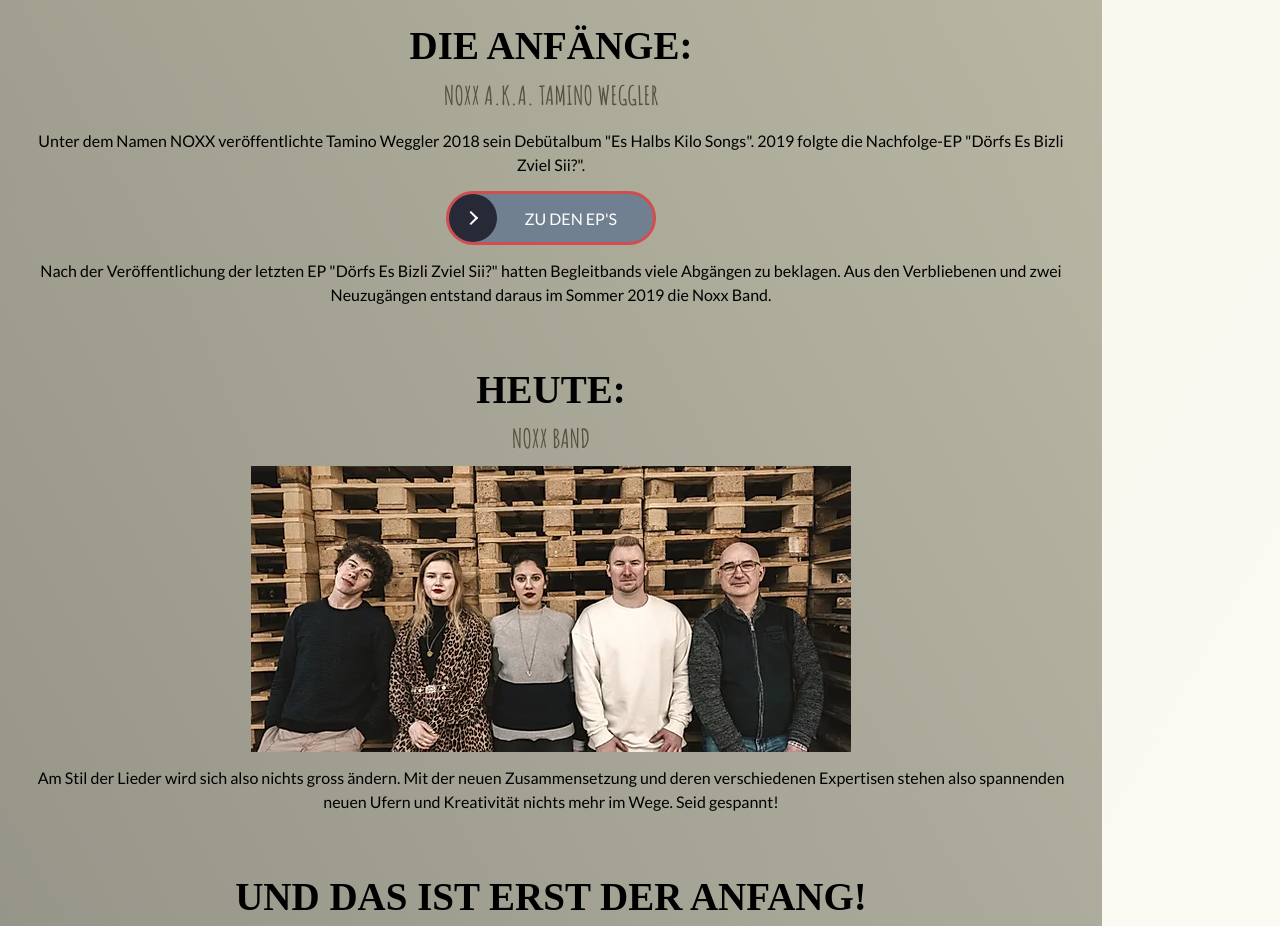
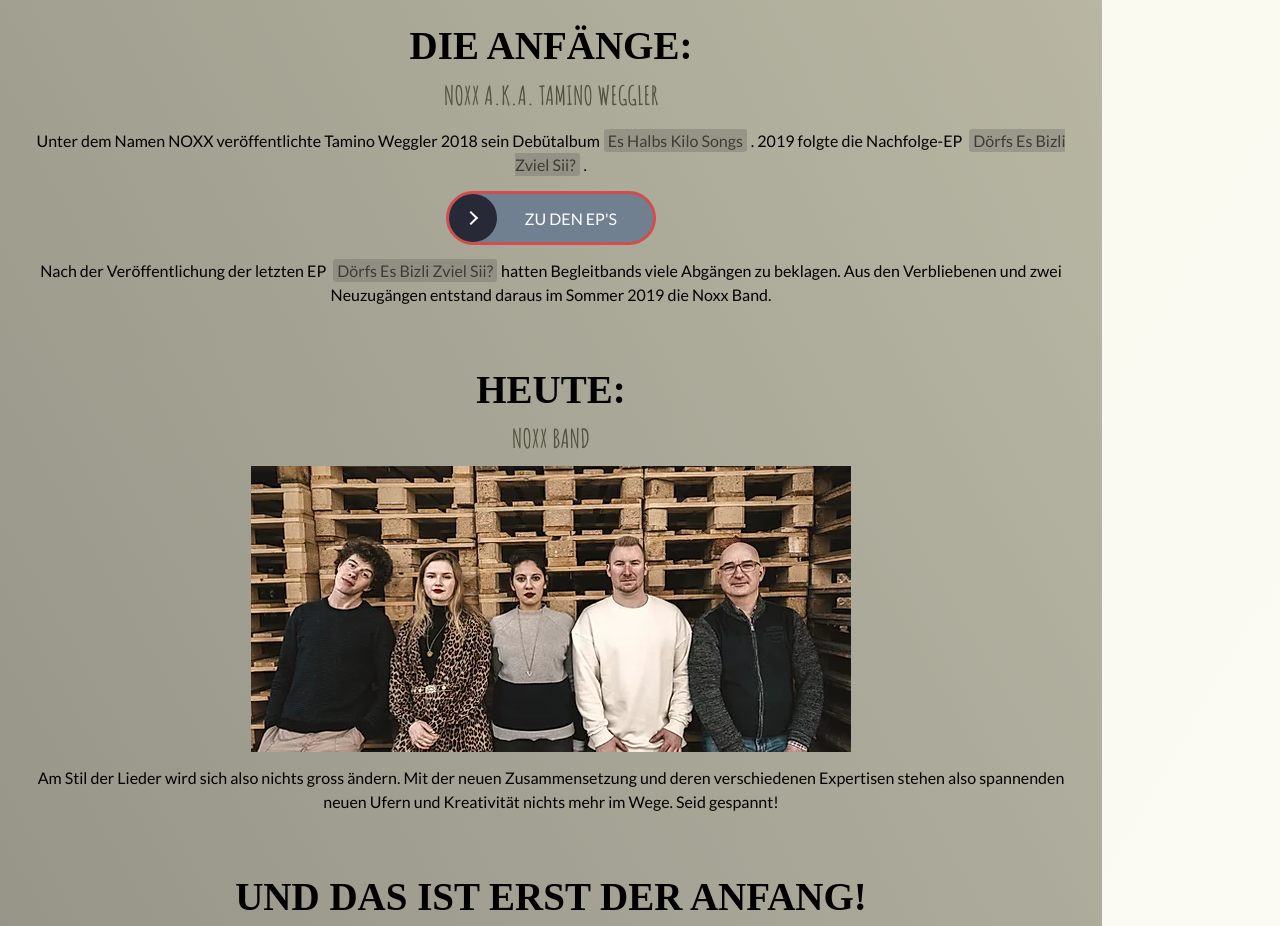
Before and after one commit to weeebr/noxx, a React (Create React App) app: page / in a window 1280 px wide. Shown: the part 2320-3246 px from the top of the page. Built offline with nearby package versions, Linux system fonts and the light colour scheme; a web font is replaced by a local one.

Commit message:
add stylings for EPs

```diff
--- a/src/pages/Bio.js
+++ b/src/pages/Bio.js
@@ -1,4 +1,5 @@
 import React from "react";
+import styled from "styled-components";
 
 // page-components
 import SectionTitle from "../page-components/SectionTitle";
@@ -7,6 +8,14 @@ import YoutubePreview from "../page-components/YoutubePreview";
 
 // assets
 import bandFrontal from "../assets/band/band-frontal.webp";
+
+const HighlightedText = styled.span`
+  color: #3e3d34;
+  padding: 2px 4px;
+  margin: 0 4px;
+  background: #54535445;
+  border-radius: 3px;
+`;
 
 const Bio = ({ openVideo }) => {
   return (
@@ -17,8 +26,9 @@ const Bio = ({ openVideo }) => {
       </h3>
       <p>
         Unter dem Namen NOXX veröffentlichte Tamino Weggler 2018 sein Debütalbum
-        "Es Halbs Kilo Songs". 2019 folgte die Nachfolge-EP "Dörfs Es Bizli
-        Zviel Sii?".
+        <HighlightedText>Es Halbs Kilo Songs</HighlightedText>. 2019 folgte die
+        Nachfolge-EP{" "}
+        <HighlightedText>Dörfs Es Bizli Zviel Sii?</HighlightedText>.
       </p>
       <div
         style={{
@@ -30,7 +40,8 @@ const Bio = ({ openVideo }) => {
         <LinkButton style={{ width: 195 }} link="#" text="Zu den EP's" />
       </div>
       <p>
-        Nach der Veröffentlichung der letzten EP "Dörfs Es Bizli Zviel Sii?"
+        Nach der Veröffentlichung der letzten EP{" "}
+        <HighlightedText>Dörfs Es Bizli Zviel Sii?</HighlightedText>
         hatten Begleitbands viele Abgängen zu beklagen. Aus den Verbliebenen und
         zwei Neuzugängen entstand daraus im Sommer 2019 die Noxx Band.
       </p>
```
